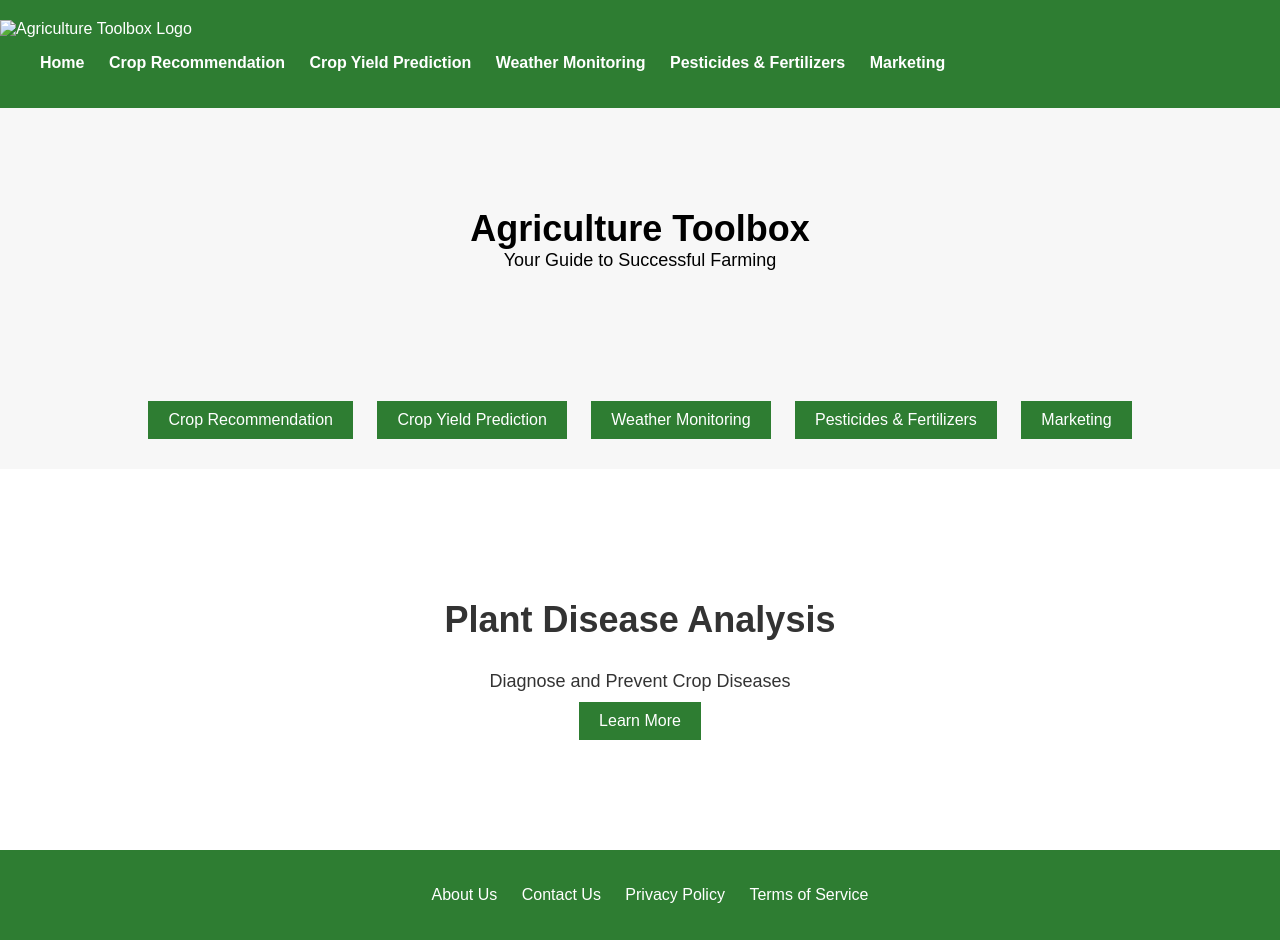
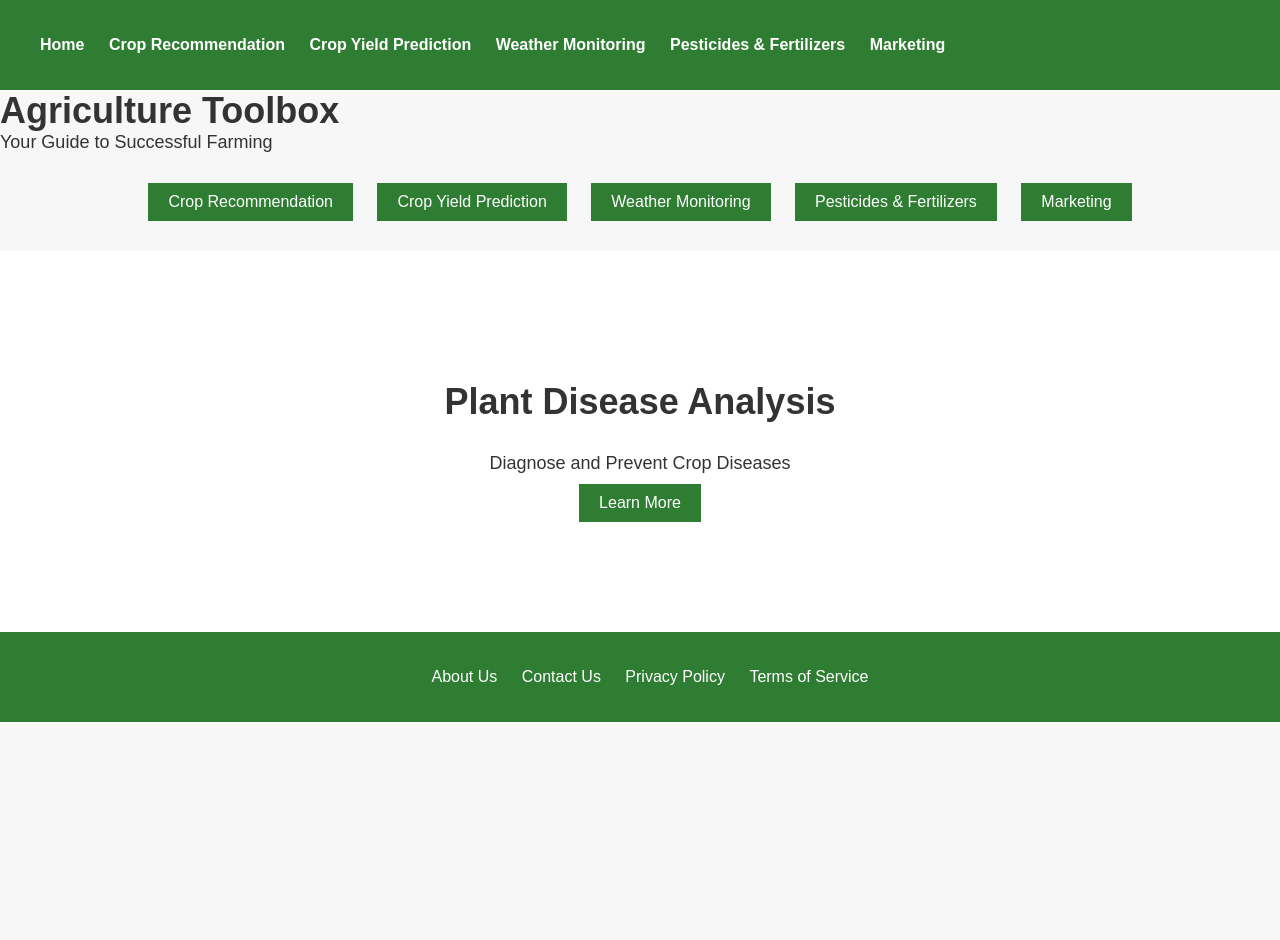
Before and after one commit to AgriculturalToolbox/SmartIdea, a plain HTML site: page index.html in a window 1280 px wide. After the commit the page ends 800 px from the top, so only its background shows below. Drawn offline with Linux system fonts and the light colour scheme.

Commit message:
Update index.html

```diff
--- a/index.html
+++ b/index.html
@@ -24,10 +24,6 @@
             padding: 20px 0;
         }
 
-        .logo img {
-            width: 100px; /* Adjust the width as needed */
-        }
-
         .menu {
             list-style-type: none;
         }
@@ -44,13 +40,7 @@
         }
 
         /* Style the hero section */
-        .hero {
-            background-image: url('hero-background.jpg'); /* Add your hero image */
-            background-size: cover;
-            text-align: center;
-            padding: 100px 0;
-            color: black;
-        }
+
 
         .hero h1 {
             font-size: 36px;
@@ -130,9 +120,7 @@
     <!-- Header Section -->
     <header>
         <nav>
-            <div class="logo">
-                <img src="logo.png" alt="Agriculture Toolbox Logo">
-            </div>
+
             <ul class="menu">
                 <li><a href="index.html">Home</a></li>
                 <li><a href="interface 2.html">Crop Recommendation</a></li>
```
